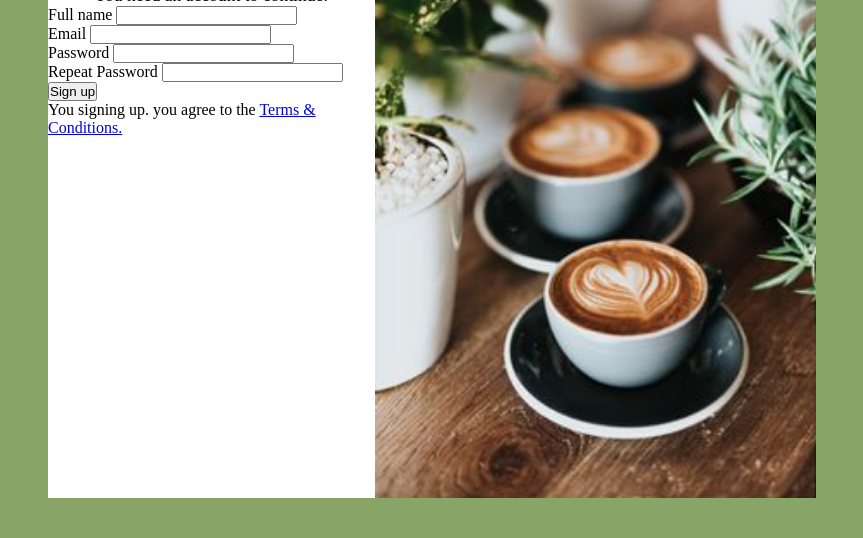
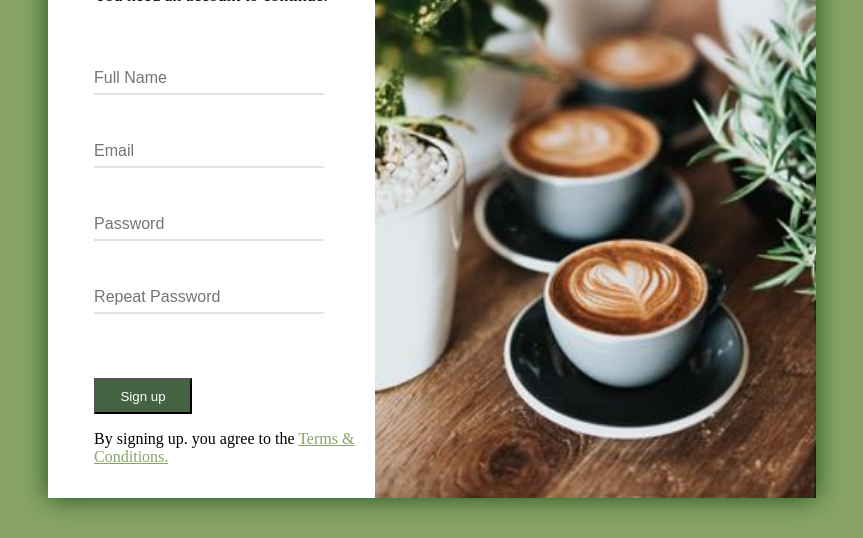
Before and after one commit to Aidas415/hello, a website: page index.html in a window 1280 px wide. Shown: the part 262-800 px from the top of the page, without its empty margins (172-1035 px from the left). Drawn offline with Linux system fonts and the light colour scheme.

Commit message:
Hello There finished

```diff
--- a/css/components/forms.css
+++ b/css/components/forms.css
@@ -0,0 +1,28 @@
+.form {
+    display: flex;
+    flex-direction: column;
+    padding: 2vh 6%;
+}
+
+.form .form-row {
+    font-size: 2em;
+    width: 80%;
+    margin-top: 4vh;
+}
+
+.form input {
+    font-size: 0.5em;
+    width: 122%;
+    height: 4vh;
+    border: none;
+    border-bottom: 2px solid rgb(231, 225, 225)
+
+}
+
+.form button{
+    width: 52%;
+    height: 4.5vh;
+    margin-top: 4vh;
+    background-color: rgb(67, 99, 67);
+    color: white;
+}
--- a/css/layout.css
+++ b/css/layout.css
@@ -10,6 +10,7 @@
     height: 90vh;
     margin-left: 15%;
     background-color: white;
+    box-shadow: 0px 0px 25px 0px rgb(28, 77, 28);
 }
 
 .main-image {
@@ -39,3 +40,11 @@
     margin-left: 6%;
     font-size: 1.1em;
 }
+
+.end {
+    margin-left: 6%;
+}
+
+p > a {
+    color: rgb(136, 164, 102);;
+}
--- a/index.html
+++ b/index.html
@@ -4,6 +4,13 @@
     <meta charset="UTF-8">
     <meta name="viewport" content="width=device-width, initial-scale=1.0">
     <title>Hello there</title>
+
+    <link rel="icon" type="image/png" href="./favicon-96x96.png" sizes="96x96" />
+    <link rel="icon" type="image/svg+xml" href="./favicon.svg" />
+    <link rel="shortcut icon" href="./favicon.ico" />
+    <link rel="apple-touch-icon" sizes="180x180" href="./apple-touch-icon.png" />
+    <meta name="apple-mobile-web-app-title" content="MyWebSite" />
+    <link rel="manifest" href="./site.webmanifest" />
 
     <link rel="stylesheet" href="./css/base.css">
     <link rel="stylesheet" href="./css/layout.css">
@@ -21,26 +28,26 @@
                 </div>
                 <h1 class="hello">Hello there.</h1>
                 <p class="provision">You need an account to continue.</p>
-                <form action="#">
+                <form class="form" action="#">
                     <div class="form-row">
-                        <label for="Full-name">Full name</label>
-                        <input id="Full-name" type="text">
+                        <input id="Full-name" type="text" placeholder="Full Name" maxlength="25">
                     </div>
                     <div class="form-row">
-                        <label for="email">Email</label>
-                        <input id="email" type="text">
+                        <input id="email" type="text" placeholder="Email" required>
                     </div>
                     <div class="form-row">
-                        <label for="Password">Password</label>
-                        <input id="Password" type="text">
+                        <input id="Password" type="text" placeholder="Password" required title="min 8 simboliai, tarp kurių bent 2 skaičiai">
                     </div>
                     <div class="form-row">
-                        <label for="Password">Repeat Password</label>
-                        <input id="Password" type="text">
+                        <input id="Password" type="text" placeholder="Repeat Password" required title="slaptažodžiai turi sutapti">
+                    </div>
+                    <div class="form-row">
+                        <button type="submit">Sign up</button>
                     </div>
                 </form>
-                <button>Sign up</button>
-                <p>You signing up. you agree to the <a href="#">Terms & Conditions.</a> </p>
+                <div class="end">
+                <p>By signing up. you agree to the <a href="#">Terms & Conditions.</a> </p>
+                </div>
             </div>
         </div>
     </div>
```
Also changed, not shown: favicon.ico (added), favicon/apple-touch-icon.png (added), favicon/favicon-96x96.png (added), favicon/favicon.svg (added), favicon/site.webmanifest (added), favicon/web-app-manifest-192x192.png (added), favicon/web-app-manifest-512x512.png (added), 1 other file.
